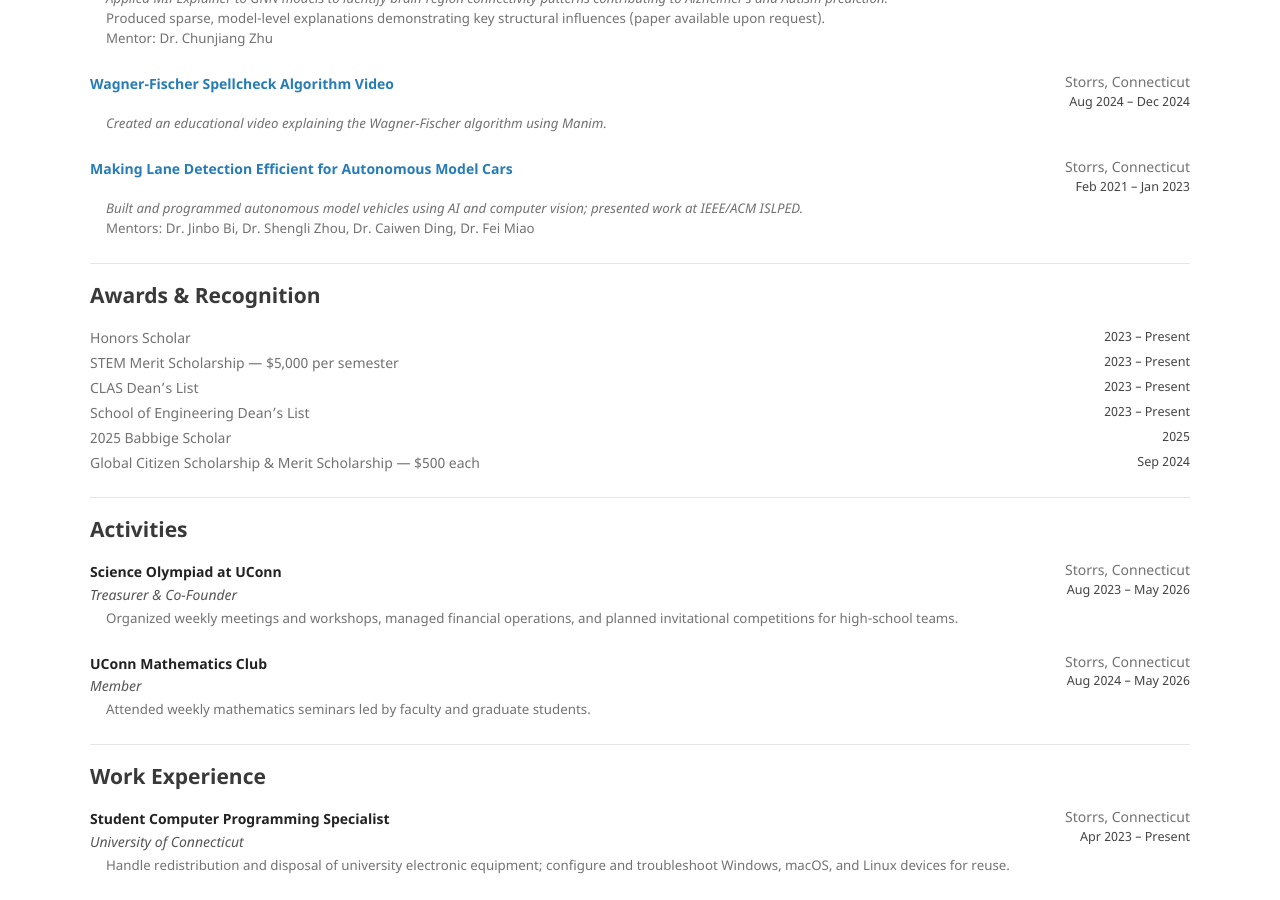
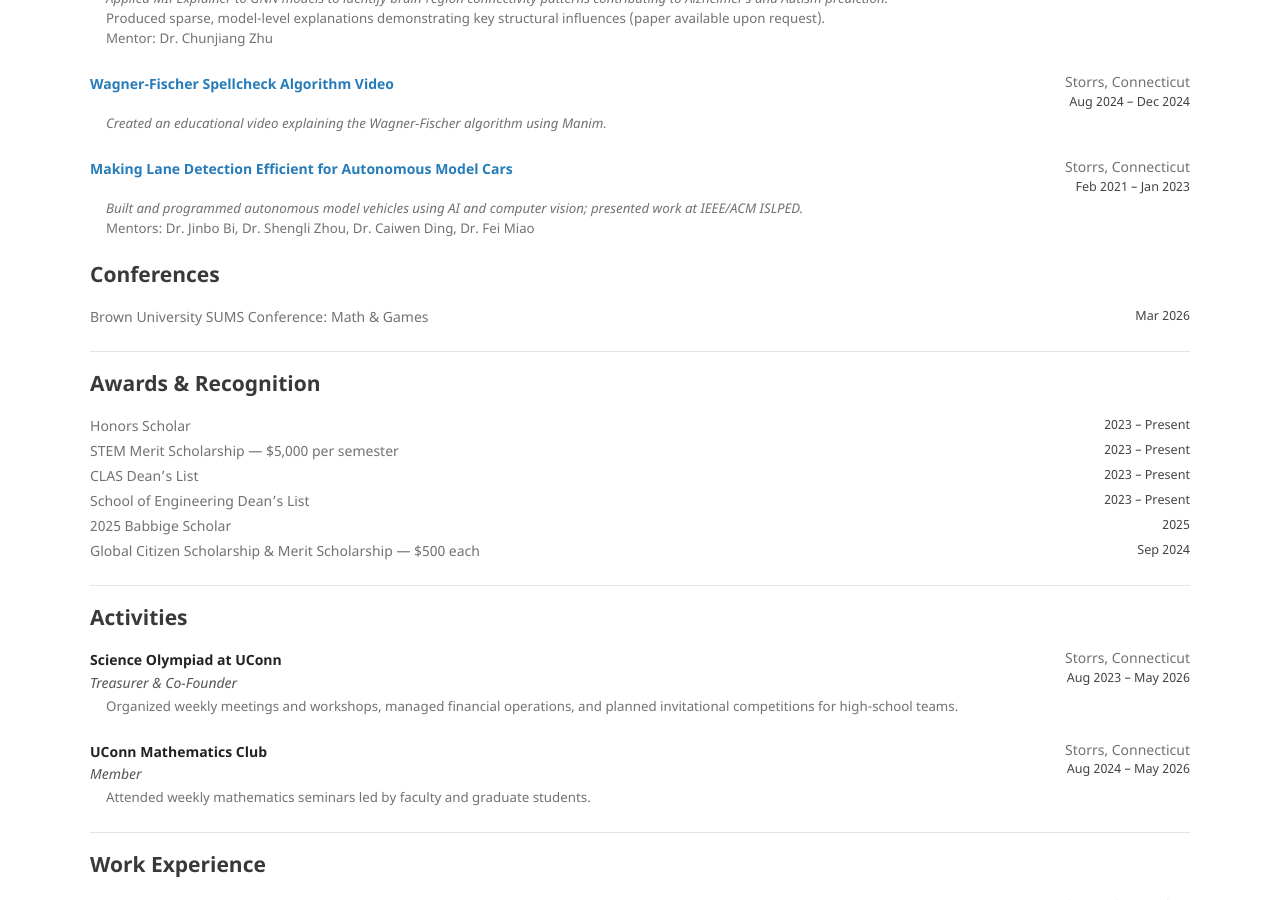
Before and after one commit to RileyFrancis/rileyfrancis.github.io, a Jekyll site: the page built from index.md, in a window 1280 px wide and 900 px high, scrolled down 1307 px. Built offline with Jekyll 4.4.1, drawn with Linux system fonts in a browser that asks for light colours.

Commit message:
Added SUMS

```diff
--- a/index.md
+++ b/index.md
@@ -183,6 +183,15 @@ title: Home
     </div>
   </div>
 
+## Conferences
+
+<div class="section">
+  <div class="line">
+    <div class="left">Brown University SUMS Conference: Math & Games</div>
+    <div class="right"><span class="date">Mar 2026</span></div>
+  </div>
+</div>
+
 ---
 
 ## Awards & Recognition
```
Also changed, not shown: projects.md (+5 -1 lines).
